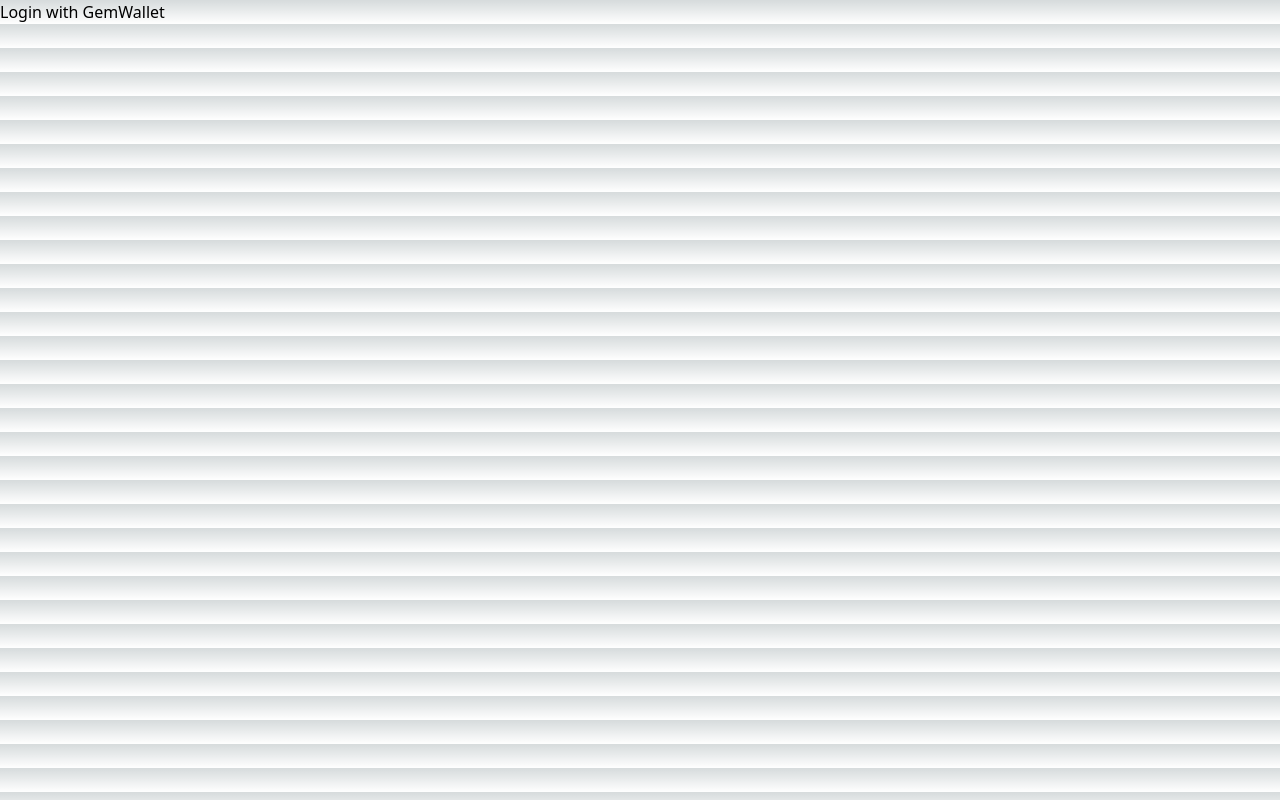
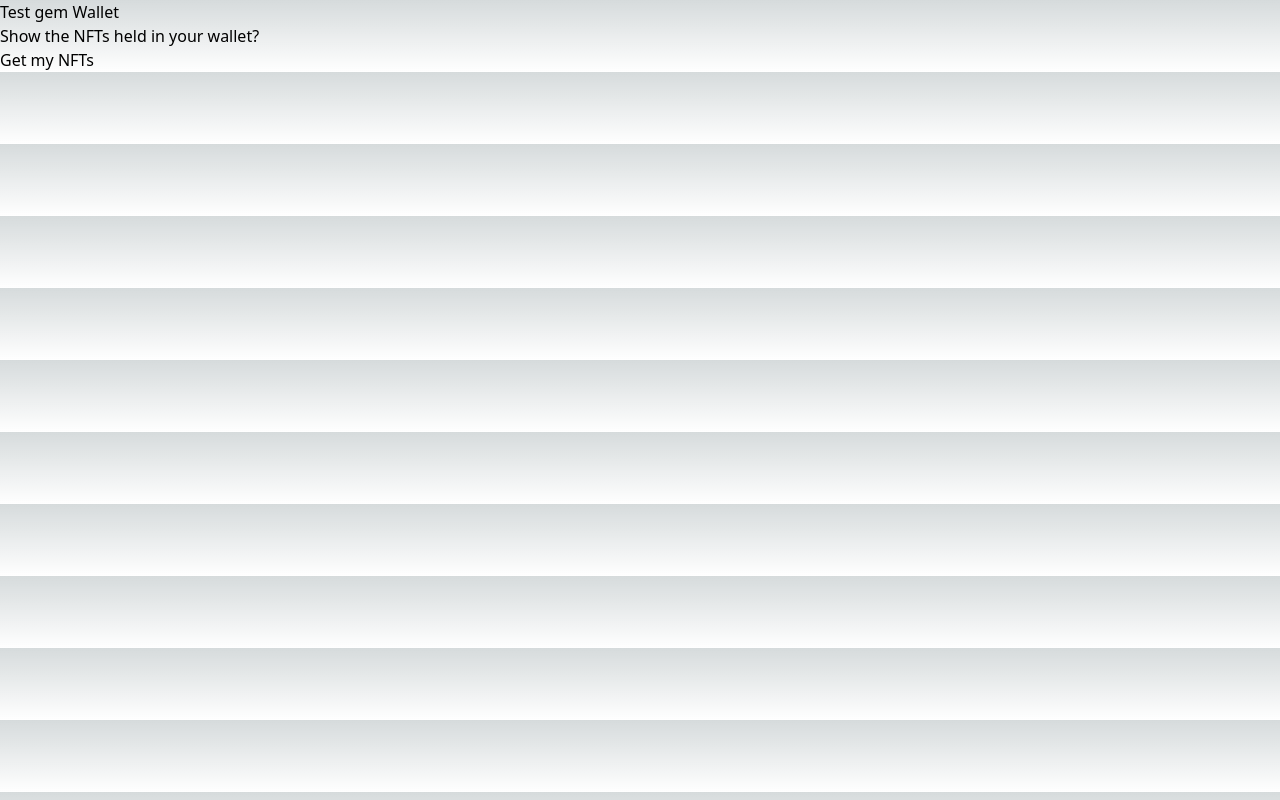
Before and after one commit to ericdjavid/Hackathon_PBW_2023, a Next.js app: page /test in a window 1280 px wide. Built offline with nearby package versions, Linux system fonts and the light colour scheme.

Commit message:
feat setup test

```diff
--- /dev/null
+++ b/src/components/get_nft_demo.tsx
@@ -0,0 +1,42 @@
+import React, { useCallback, useState } from "react";
+import { isConnected, getNFT, getPublicKey } from "@gemwallet/api";
+
+export default function GetNFTDemo() {
+  const [nfts, setNfts] = useState<unknown[]>();
+  const [address, setAddress] = useState('');
+  const [showAddress, setShowAddress] = useState(false);
+  const [isGemWalletInstalled, setIsGemWalletInstalled] =
+    useState<boolean>(true);
+
+  const handleNFT = useCallback(async () =>{
+    const isConnectedGem = await isConnected();
+    if (isConnectedGem) {
+      const responsePublicKey = await getPublicKey();
+      if (responsePublicKey) {
+        const { address: addr, publicKey } = responsePublicKey;
+        setAddress(addr);
+        setShowAddress(true);
+      }
+      const nft = await getNFT();
+      setNfts(nft || []);
+    } else {
+      setIsGemWalletInstalled(false);
+    }
+  }, []);
+
+  return (
+    <section>
+      {!isGemWalletInstalled ? <div>Please install GemWallet</div> : null}
+      {showAddress ? <p id="address">{address}</p> : null}
+      <div>Show the NFTs held in your wallet?</div>
+      <button type="button" onClick={handleNFT}>
+        Login & Get my NFTs
+      </button>
+      {nfts !== undefined ? (
+        <pre>
+          <code>{JSON.stringify(nfts, null, 4)}</code>
+        </pre>
+      ) : null}
+    </section>
+  )
+      };
--- a/src/components/login_button.tsx
+++ b/src/components/login_button.tsx
@@ -3,7 +3,6 @@ import { getAddress, isConnected, getNFT, getPublicKey } from "@gemwallet/api";
 
 export default function LoginButton() {
   const [address, setAddress] = useState('');
-
   const connect = useCallback(async () => {
     const isConnected_ = await isConnected();
     if (isConnected_) {
@@ -21,8 +20,14 @@ export default function LoginButton() {
 
   return (
     <>
+    {address === "" && (
+
       <button onClick={connect}>Login with GemWallet</button>
+    )}
+        {address !== "" && (
+
       <p id="address">{address}</p>
+)}
     </>
   );
 }
--- /dev/null
+++ b/src/components/login_nft_button.tsx
@@ -0,0 +1,42 @@
+import React, { useCallback, useState } from "react";
+import { isConnected, getNFT, getPublicKey } from "@gemwallet/api";
+
+export default function LoginNftButton() {
+  const [nfts, setNfts] = useState<unknown[]>();
+  const [address, setAddress] = useState('');
+  const [showAddress, setShowAddress] = useState(false);
+  const [isGemWalletInstalled, setIsGemWalletInstalled] =
+    useState<boolean>(true);
+
+  const handleNFT = useCallback(async () =>{
+    const isConnectedGem = await isConnected();
+    if (isConnectedGem) {
+      const responsePublicKey = await getPublicKey();
+      if (responsePublicKey) {
+        const { address: addr, publicKey } = responsePublicKey;
+        setAddress(addr);
+        setShowAddress(true);
+      }
+      const nft = await getNFT();
+      setNfts(nft || []);
+    } else {
+      setIsGemWalletInstalled(false);
+    }
+  }, []);
+
+  return (
+    <section>
+      {!isGemWalletInstalled ? <div>Please install GemWallet</div> : null}
+      {showAddress ? <p id="address">{address}</p> : null}
+      <div>Show the NFTs held in your wallet?</div>
+      <button type="button" onClick={handleNFT}>
+        Get my NFTs
+      </button>
+      {nfts !== undefined ? (
+        <pre>
+          <code>{JSON.stringify(nfts, null, 4)}</code>
+        </pre>
+      ) : null}
+    </section>
+  );
+};
--- a/src/pages/test.tsx
+++ b/src/pages/test.tsx
@@ -1,11 +1,13 @@
+import React from "react"
+import LoginNftButton from "@/components/login_nft_button"
 import LoginButton from "@/components/login_button"
 
 export default function Test() {
     const lol = "lol"
   return (
     <div>
-        <title>Test gem Wallet</title>
-        <LoginButton />
+        <h1>Test gem Wallet</h1>
+        <LoginNftButton />
     </div>
   )
 }
```
